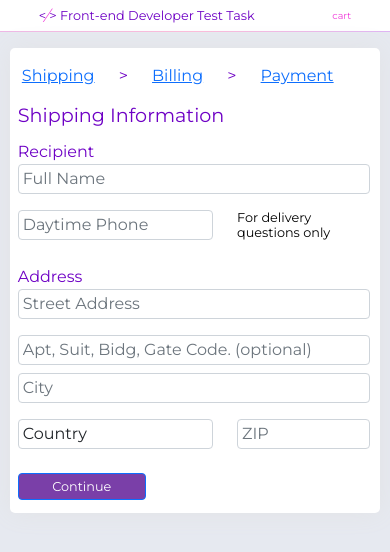
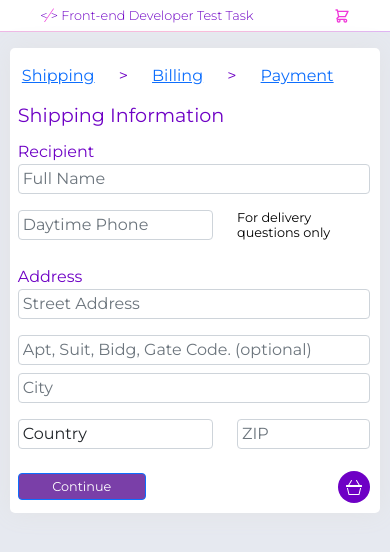
Before and after one commit to PandaCrab/testProjects, a React (Create React App) app: page / in a window 390 px wide. Shown: the top 552 px of the page. Built offline with nearby package versions, Linux system fonts and the light colour scheme; the HTML template or start-up script is replaced by a standard one.

Commit message:
Made button for order plate on mobiles

```diff
--- a/package.json
+++ b/package.json
@@ -10,6 +10,7 @@
     "react": "^17.0.2",
     "react-bootstrap": "^2.1.2",
     "react-dom": "^17.0.2",
+    "react-icons": "^4.3.1",
     "react-scripts": "5.0.0",
     "styled-components": "^5.3.3",
     "web-vitals": "^2.1.4"
--- a/src/App.js
+++ b/src/App.js
@@ -13,7 +13,9 @@ import {
   ShoppingBasket,
   Slash,
   Order,
-  Route
+  Route,
+  Basket,
+  ShippingBasketText
 } from './Styled/AppStyles';
 import { GlobalStyles } from './GlobalStyles';
 
@@ -36,7 +38,10 @@ const currentForm = () => {
       <GlobalStyles />
       <Header>
         <HeaderText> &lt; <Slash>&frasl;</Slash>&gt; Front-end Developer Test Task</HeaderText>
-        <ShoppingBasket>cart</ShoppingBasket>
+        <ShoppingBasket>
+          <ShippingBasketText>cart</ShippingBasketText>
+          <Basket />
+        </ShoppingBasket>
 
       </Header>
       <Order>
--- a/src/Components/OrderPlate.js
+++ b/src/Components/OrderPlate.js
@@ -1,13 +1,25 @@
-import React from 'react';
+import React, { useState } from 'react';
+import { BsBasket3 } from 'react-icons/bs'
 
-import { OrderInfo } from '../Styled/OrderPlateStyles';
+import {
+    OrderInfo,
+    OrderInfoBtn,
+    OrderCloseBtn
+ } from '../Styled/OrderPlateStyles';
 
 export const OrderPlate = () => {
     //const [order, setOrder] = useState({})
+    const [viewOrder, setViewOrder] = useState(false)
+
 
     return (
-        <OrderInfo>
-
-        </OrderInfo>
+        <>
+            <OrderInfo displayMobile={viewOrder ? 'flex' : 'none'}>
+                <OrderCloseBtn onClick={() => setViewOrder(false)} />
+            </OrderInfo>
+            <OrderInfoBtn onClick={() => setViewOrder(!viewOrder)}>
+                <BsBasket3 />
+            </OrderInfoBtn>
+        </>
     )
 };
--- a/src/GlobalStyles.js
+++ b/src/GlobalStyles.js
@@ -5,7 +5,6 @@ export const GlobalStyles = createGlobalStyle`
         margin: 0;
         padding: 0;
         font-family: 'Montserrat', sans-serif;
-        color: #6e00c5;
     };
 
     body, html, root {
@@ -24,6 +23,7 @@ export const devices = {
 }
 
 export const colors = {
+    violet: '#6e00c5',
     white: '#fff',
     slash: '#f03ada',
     orderPlateBackground: '#f1f3f6',
--- a/src/Styled/AppStyles.js
+++ b/src/Styled/AppStyles.js
@@ -1,11 +1,13 @@
 import styled from 'styled-components'
 import { devices, colors } from '../GlobalStyles'
+import { HiOutlineShoppingCart } from 'react-icons/hi'
 
 export const Header = styled.section`
   margin: auto;
   margin-bottom: 3em;
   max-width: 1024px;
   height: 2em;
+  color: ${colors.violet};
   background-color: ${colors.white};
   display: flex;
   font-size: 2rem;
@@ -30,7 +32,6 @@ export const Header = styled.section`
   @media ${devices.laptop} {
     width: 65em;
     height: 1.5em;
-    font-size:
   }
 
   @media ${devices.laptopL} {
@@ -41,6 +42,7 @@ export const Header = styled.section`
 export const HeaderText = styled.h5`
   margin: auto;
   font-size: 1rem;
+  font-weight: 300;
   display: flex;
   align-items: center;
 
@@ -52,19 +54,47 @@ export const HeaderText = styled.h5`
   @media ${devices.tablet} {
     font-size: .4em;
   }
+
+  @media ${devices.laptop} {
+    font-size: .6em;
+  }
 `
 
-export const ShoppingBasket = styled.h6`
+export const ShoppingBasket = styled.section`
   margin: auto;
   color: ${colors.slash};
+  display: flex;
+  align-items: center;
+  font-weight: 300;
 
   @media ${devices.mobileS} {
-    font-size: .3em;
+    font-size: .5em;
   }
 
   @media ${devices.tablet} {
-    font-size: .3em;
+    font-size: .4em;
   }
+
+  @media ${devices.laptop} {
+    font-size: .5em;
+  }
+`
+
+export const ShippingBasketText = styled.p`
+  margin-right: .3em;
+  margin-bottom: 0;
+
+  @media ${devices.mobileS} {
+    display: none;
+  }
+
+  @media ${devices.tablet} {
+    display: block;
+  }
+`
+
+export const Basket = styled( HiOutlineShoppingCart )`
+    color: ${colors.slash};
 `
 
 export const Slash = styled.span`
@@ -88,6 +118,7 @@ export const Order = styled.div`
   display: flex;
   flex-direction: column;
   justify-content: center;
+  color: ${colors.violet};
   background-color: ${colors.white};
   border-radius: 5px;
   box-shadow: 0 0 1.5em #e2e3e5;
--- a/src/Styled/OrderPlateStyles.js
+++ b/src/Styled/OrderPlateStyles.js
@@ -1,5 +1,6 @@
 import styled from 'styled-components';
 import { devices, colors } from '../GlobalStyles';
+import { AiOutlineCloseSquare } from 'react-icons/ai';
 
 export const OrderInfo = styled.section`
   margin: 0;
@@ -14,11 +15,60 @@ export const OrderInfo = styled.section`
   right: 0;
 
   @media ${devices.mobileS} {
+    display: ${props => props.displayMobile};
+    width: 80%;
+    height: 90%;
+    margin-top: 5px;
+    margin-right: 5px;
+  }
+
+  @media ${devices.tablet} {
+    margin: 0;
+    display: flex;
+    width: 40%;
+    height: 100%;
+  }
+`
+
+export const OrderCloseBtn = styled(AiOutlineCloseSquare)`
+  color: ${colors.violet};
+  position: absolute;
+  top: 3px;
+  right: 3px;
+  margin-top: 2px;
+  margin-right: 2px;
+
+  @media ${devices.tablet} {
     display: none;
   }
 
+
+
+`
+
+export const OrderInfoBtn = styled.button`
+  color: ${colors.white};
+  background-color: ${colors.violet};
+  position absolute;
+  display: flex;
+  justify-content: center;
+  align-items: center;
+  width: 2em;
+  height: 2em;
+  border-radius: 50%;
+  border: 3px;
+  bottom: 10px;
+  right: 10px;
+
+  &:active {
+    box-shadow: 0 0 7px grey;
+  }
+
+  @media ${devices.mobileS} {
+    display: flex;
+  }
+
   @media ${devices.tablet} {
-    display: flex;
-    width: 40%;
+    display: none;
   }
 `
```
Also changed, not shown: 1 other file (tests, documents, lock files or other folders).
